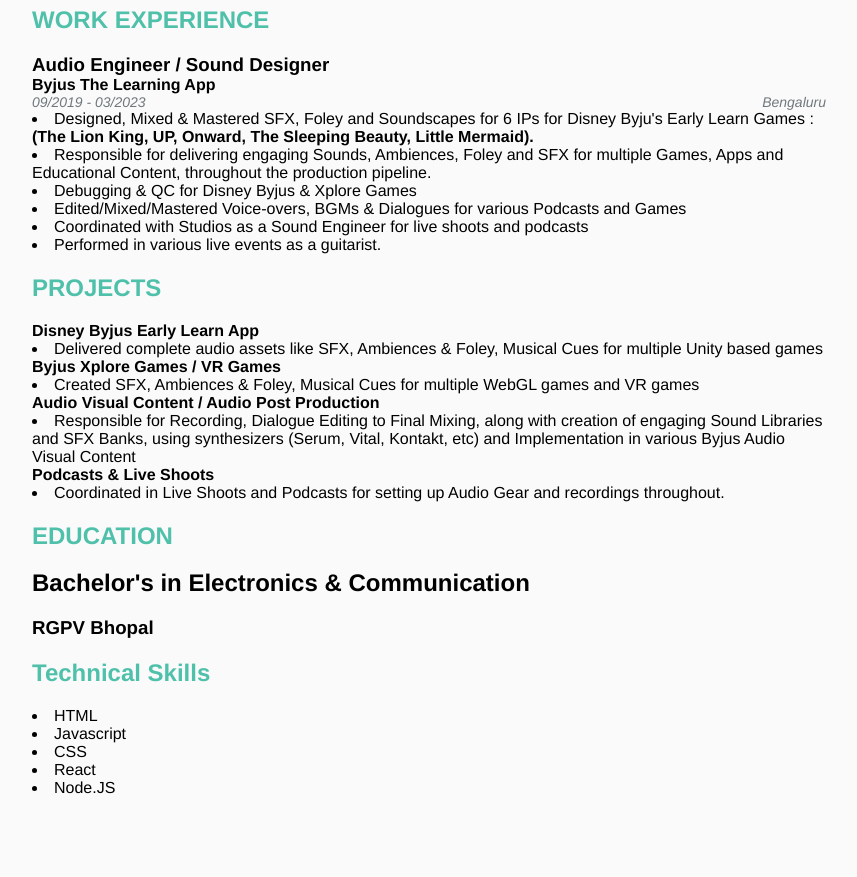
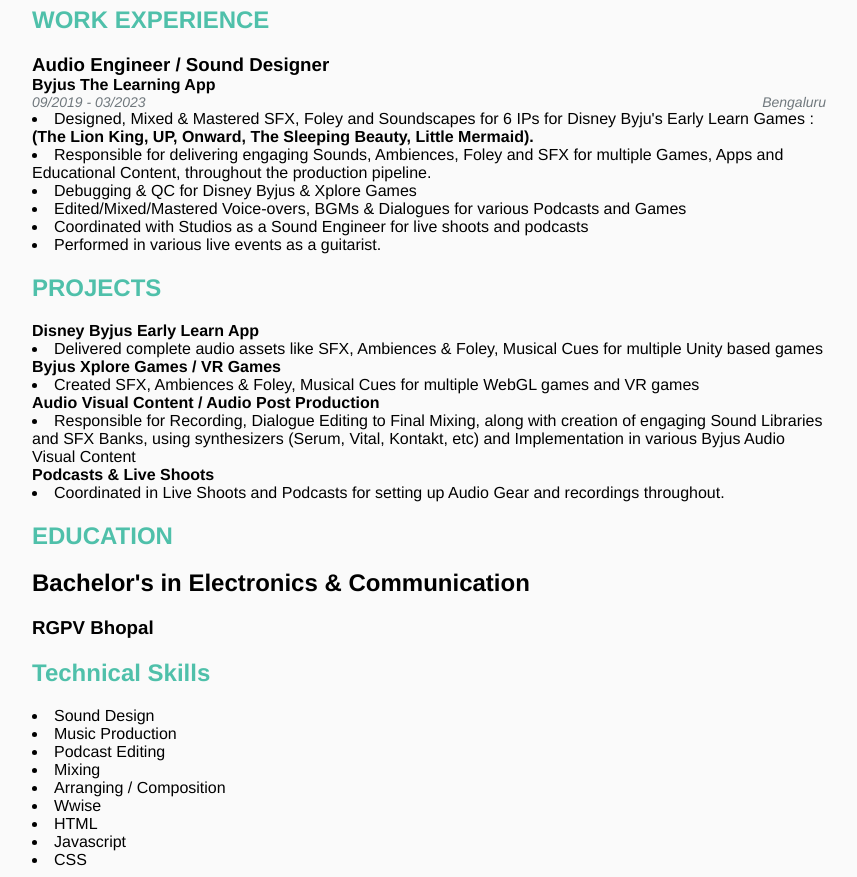
Before and after one commit to anandsondhiya/100x-Github, a plain HTML site: page html-css-resume/index.html in a window 1280 px wide. Shown: the part 177-1054 px from the top of the page, without its empty margins (211-1068 px from the left). Before the commit the page ends 982 px from the top, so only its background shows below. Drawn offline with nearby package versions, Linux system fonts and the light colour scheme; a web font is replaced by a local one.

Commit message:
updated resume

```diff
--- a/html-css-resume/index.html
+++ b/html-css-resume/index.html
@@ -111,11 +111,15 @@
         <!-- Skills -->
         <h1>Technical Skills</h1>
         <article>
+          <li>Sound Design</li>
+          <li>Music Production</li>
+          <li>Podcast Editing</li>
+          <li>Mixing</li>
+          <li>Arranging / Composition</li>
+          <li>Wwise</li>
           <li>HTML</li>
           <li>Javascript</li>
           <li>CSS</li>
-          <li>React</li>
-          <li>Node.JS</li>
         </article>
       </section>
       <footer></footer>
```
